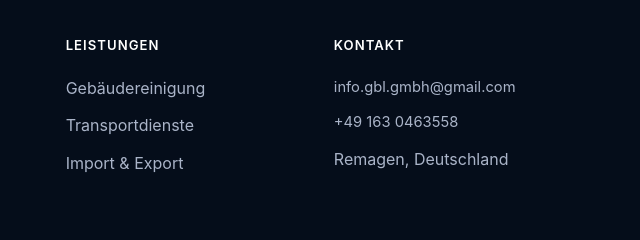
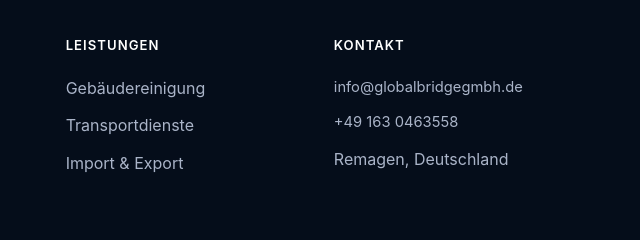
Before and after one commit to sedrashaar/globalbridge, a plain HTML site: page index.html in a window 1280 px wide. Shown: the part 3211-3451 px from the top of the page, 640-1280 px from the left. Drawn offline with Linux system fonts and the light colour scheme.

Commit message:
Add files via upload

```diff
--- a/index.html
+++ b/index.html
@@ -371,7 +371,7 @@
 
           <h3>Contact</h3>
           <table class="legal-table">
-            <tr><td>Email</td><td><a href="mailto:info.gbl.gmbh@gmail.com">info.gbl.gmbh@gmail.com</a></td></tr>
+            <tr><td>Email</td><td><a href="mailto:info@globalbridgegmbh.de">info@globalbridgegmbh.de</a></td></tr>
             <tr><td>Phone</td><td><a href="tel:+491630463558">+49 163 0463558</a></td></tr>
           </table>
 
@@ -498,7 +498,7 @@
 
           <h3>Kontakt</h3>
           <table class="legal-table">
-            <tr><td>E-Mail</td><td><a href="mailto:info.gbl.gmbh@gmail.com">info.gbl.gmbh@gmail.com</a></td></tr>
+            <tr><td>E-Mail</td><td><a href="mailto:info@globalbridgegmbh.de">info@globalbridgegmbh.de</a></td></tr>
             <tr><td>Telefon</td><td><a href="tel:+491630463558">+49 163 0463558</a></td></tr>
           </table>
 
@@ -905,7 +905,7 @@
                 <svg class="icon" viewBox="0 0 24 24" fill="none" stroke="currentColor" stroke-width="1.4"><path d="M3 5h18v14H3z"/><path d="M3 5l9 7 9-7"/></svg>
                 <div>
                   <span class="label">Email</span>
-                  <a class="value" href="mailto:info.gbl.gmbh@gmail.com">info.gbl.gmbh@gmail.com</a>
+                  <a class="value" href="mailto:info@globalbridgegmbh.de">info@globalbridgegmbh.de</a>
                 </div>
               </li>
               <li>
@@ -977,7 +977,7 @@
               <p class="form-note">Prefer a faster reply? Message us directly on <a href="https://wa.me/491630463558" target="_blank" rel="noopener">WhatsApp</a>.</p>
             </form>
             <div id="form-success-en" class="form-success">
-              Thank you — your message has been prepared. Since this form isn't connected to an inbox yet, please also reach us directly at <a href="mailto:info.gbl.gmbh@gmail.com" style="color:#295b37;font-weight:600">info.gbl.gmbh@gmail.com</a> or via WhatsApp.
+              Thank you — your message has been prepared. Since this form isn't connected to an inbox yet, please also reach us directly at <a href="mailto:info@globalbridgegmbh.de" style="color:#295b37;font-weight:600">info@globalbridgegmbh.de</a> or via WhatsApp.
             </div>
           </div>
 
@@ -1007,7 +1007,7 @@
                 <svg class="icon" viewBox="0 0 24 24" fill="none" stroke="currentColor" stroke-width="1.4"><path d="M3 5h18v14H3z"/><path d="M3 5l9 7 9-7"/></svg>
                 <div>
                   <span class="label">E-Mail</span>
-                  <a class="value" href="mailto:info.gbl.gmbh@gmail.com">info.gbl.gmbh@gmail.com</a>
+                  <a class="value" href="mailto:info@globalbridgegmbh.de">info@globalbridgegmbh.de</a>
                 </div>
               </li>
               <li>
@@ -1079,7 +1079,7 @@
               <p class="form-note">Schnellere Antwort gewünscht? Schreiben Sie uns direkt über <a href="https://wa.me/491630463558" target="_blank" rel="noopener">WhatsApp</a>.</p>
             </form>
             <div id="form-success-de" class="form-success">
-              Vielen Dank — Ihre Nachricht wurde vorbereitet. Da dieses Formular noch nicht mit einem Postfach verbunden ist, erreichen Sie uns bitte zusätzlich direkt unter <a href="mailto:info.gbl.gmbh@gmail.com" style="color:#295b37;font-weight:600">info.gbl.gmbh@gmail.com</a> oder per WhatsApp.
+              Vielen Dank — Ihre Nachricht wurde vorbereitet. Da dieses Formular noch nicht mit einem Postfach verbunden ist, erreichen Sie uns bitte zusätzlich direkt unter <a href="mailto:info@globalbridgegmbh.de" style="color:#295b37;font-weight:600">info@globalbridgegmbh.de</a> oder per WhatsApp.
             </div>
           </div>
 
@@ -1116,7 +1116,7 @@
         </div>
         <div class="footer-col">
           <h4>Contact</h4>
-          <a href="mailto:info.gbl.gmbh@gmail.com">info.gbl.gmbh@gmail.com</a>
+          <a href="mailto:info@globalbridgegmbh.de">info@globalbridgegmbh.de</a>
           <a href="tel:+491630463558">+49 163 0463558</a>
           <span style="display:block;padding:6px 0">Remagen, Germany</span>
         </div>
@@ -1148,7 +1148,7 @@
         </div>
         <div class="footer-col">
           <h4>Kontakt</h4>
-          <a href="mailto:info.gbl.gmbh@gmail.com">info.gbl.gmbh@gmail.com</a>
+          <a href="mailto:info@globalbridgegmbh.de">info@globalbridgegmbh.de</a>
           <a href="tel:+491630463558">+49 163 0463558</a>
           <span style="display:block;padding:6px 0">Remagen, Deutschland</span>
         </div>
```
